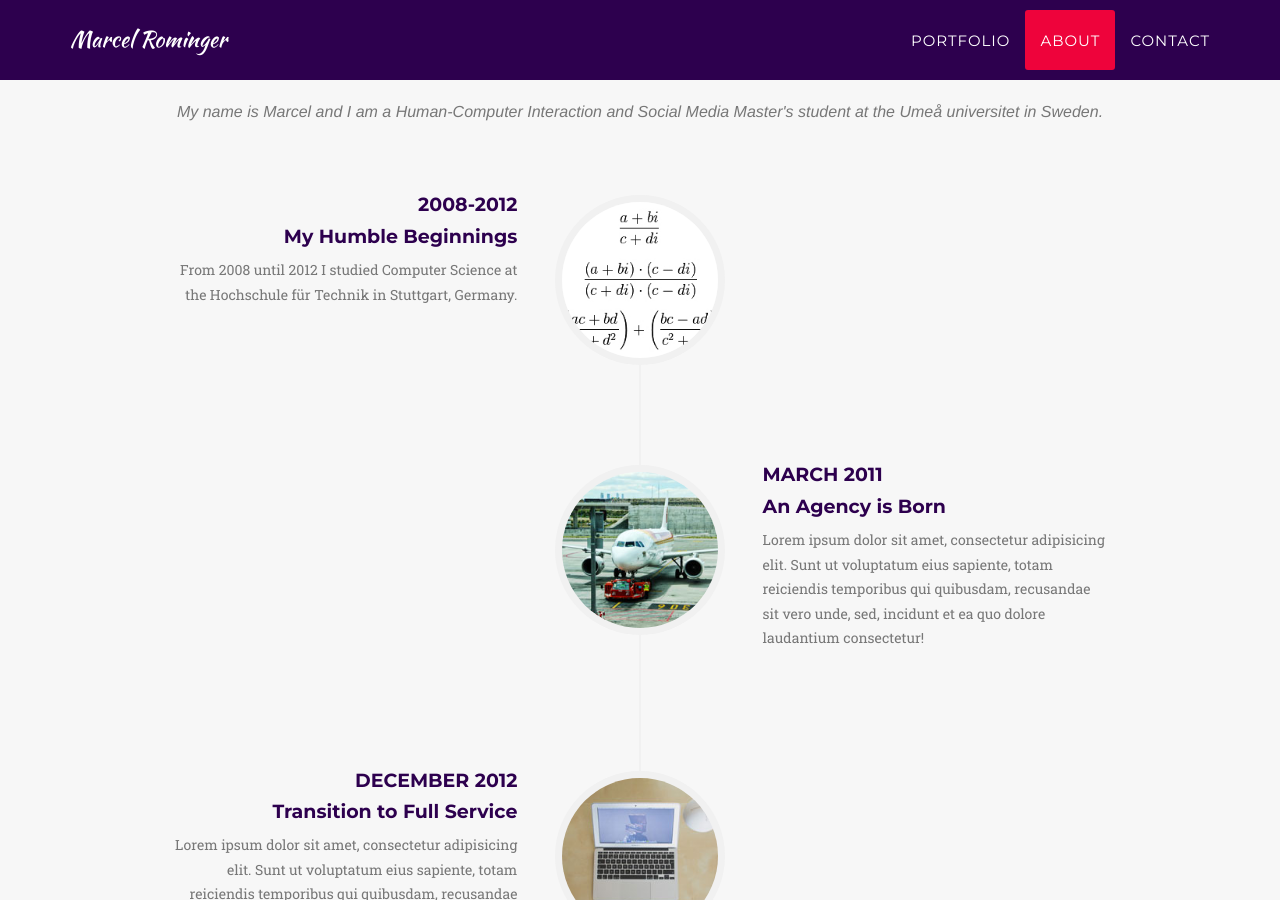
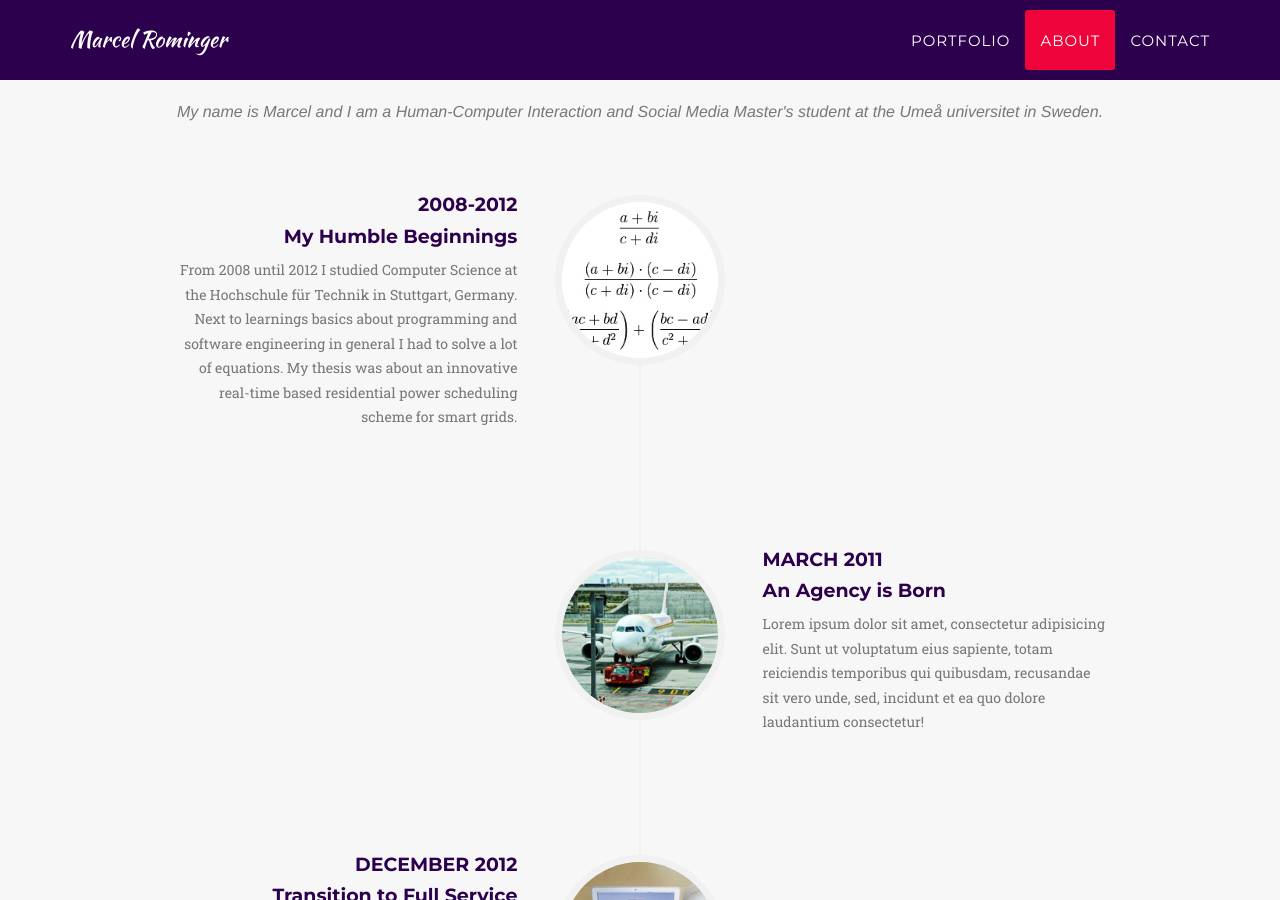
Before and after one commit to marororom/marororom.github.io, a Jekyll site: the page built from index.html, in a window 1280 px wide and 900 px high, scrolled down 2007 px. Built offline with Jekyll 4.4.1, drawn with Linux system fonts in a browser that asks for light colours; some web fonts are replaced.

Commit message:
added more text

```diff
--- a/_includes/about.html
+++ b/_includes/about.html
@@ -20,7 +20,7 @@
                                     <h4 class="subheading">My Humble Beginnings</h4>
                                 </div>
                                 <div class="timeline-body">
-                                    <p class="text-muted">From 2008 until 2012 I studied Computer Science at the Hochschule für Technik in Stuttgart, Germany.</p>
+                                    <p class="text-muted">From 2008 until 2012 I studied Computer Science at the Hochschule für Technik in Stuttgart, Germany. Next to learnings basics about programming and software engineering in general I had to solve a lot of equations. My thesis was about an innovative real-time based residential power scheduling scheme for smart grids. </p>
                                 </div>
                             </div>
                         </li>
```
